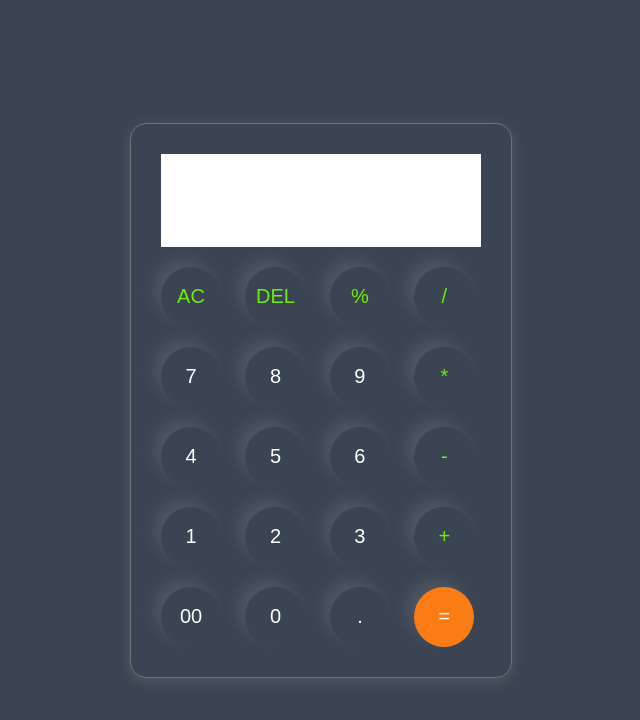
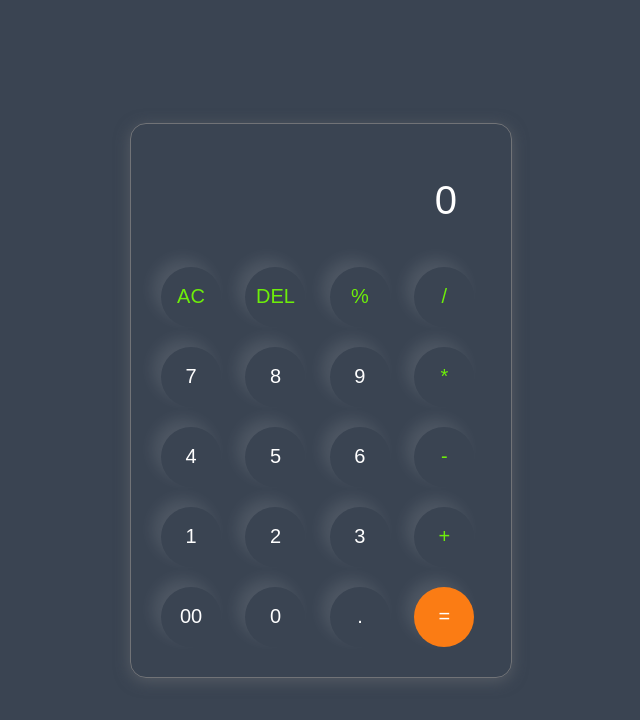
Before and after one commit to samadhan-1010/calculatars, a plain HTML site: page index.html in a window 1280 px wide. Shown: the whole page, without its empty margins (319-959 px from the left). Drawn offline with Linux system fonts and the light colour scheme.

Commit message:
Update style.css

```diff
--- a/style.css
+++ b/style.css
@@ -25,7 +25,7 @@ input{
     border: none;
     padding: 24px;
     margin: 10px;
-/*     background: transparent; */
+    background: transparent;
     box-shadow:0px 3px 15px rgbs(84,84,84 0.1);
     font-size: 40px;
     text-align: right;
```
